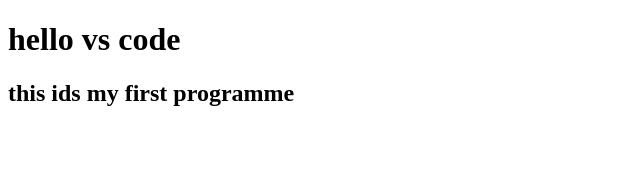
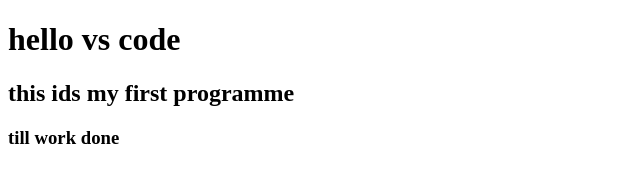
Before and after one commit to sakshi-max/github, a plain HTML site: page index.html in a window 1280 px wide. Shown: the whole page, without its empty margins (0-640 px from the left). Drawn offline with Linux system fonts and the light colour scheme.

Commit message:
changes in h3

```diff
--- a/index.html
+++ b/index.html
@@ -6,5 +6,6 @@
     <body>
         <h1>hello vs code</h1>
         <h2>this ids my first programme</h2>
+        <h3>till work done </h3>
     </body>
 </html>
```
